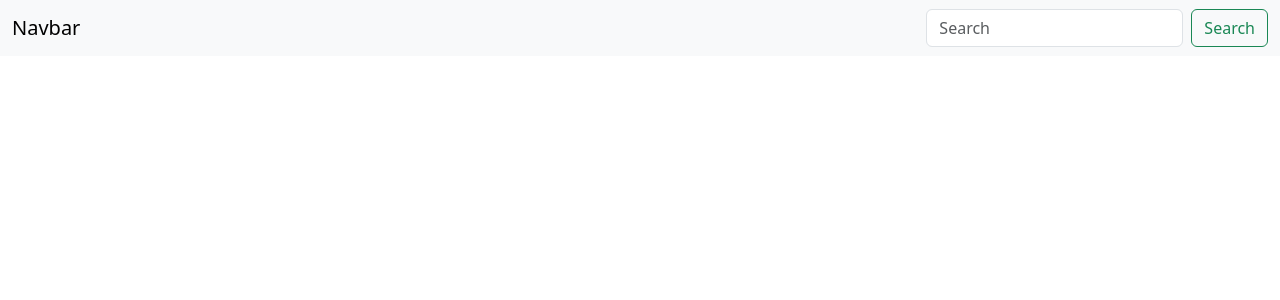
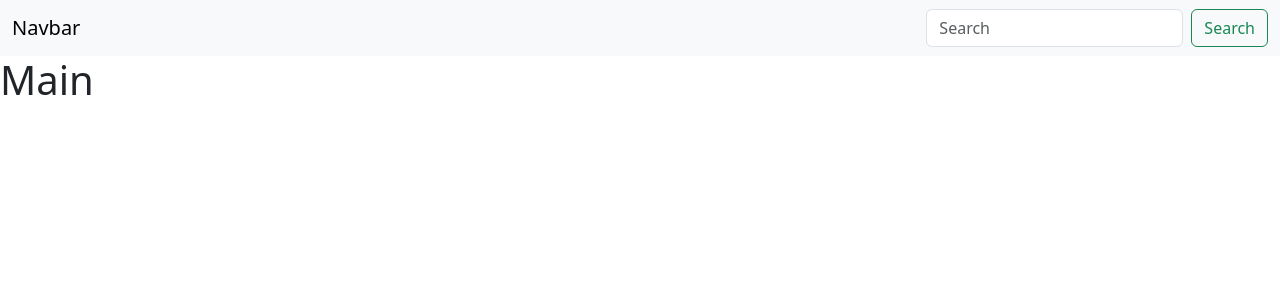
Before and after one commit to SimoneZampieri/react-boolflix, a React (Vite) app: page / in a window 1280 px wide. Shown: the top 300 px of the page. Built offline with nearby package versions, Linux system fonts and the light colour scheme.

Commit message:
[update] main jsx

```diff
--- a/src/App.jsx
+++ b/src/App.jsx
@@ -1,9 +1,11 @@
 import Header from "./components/Header";
+import Main from "./components/Main";
 
 function App() {
   return (
     <>
       <Header />
+      <Main />
     </>
   );
 }
--- a/src/components/Main.jsx
+++ b/src/components/Main.jsx
@@ -0,0 +1,4 @@
+const Main = () => {
+  return <h1>Main</h1>;
+};
+export default Main;
```
